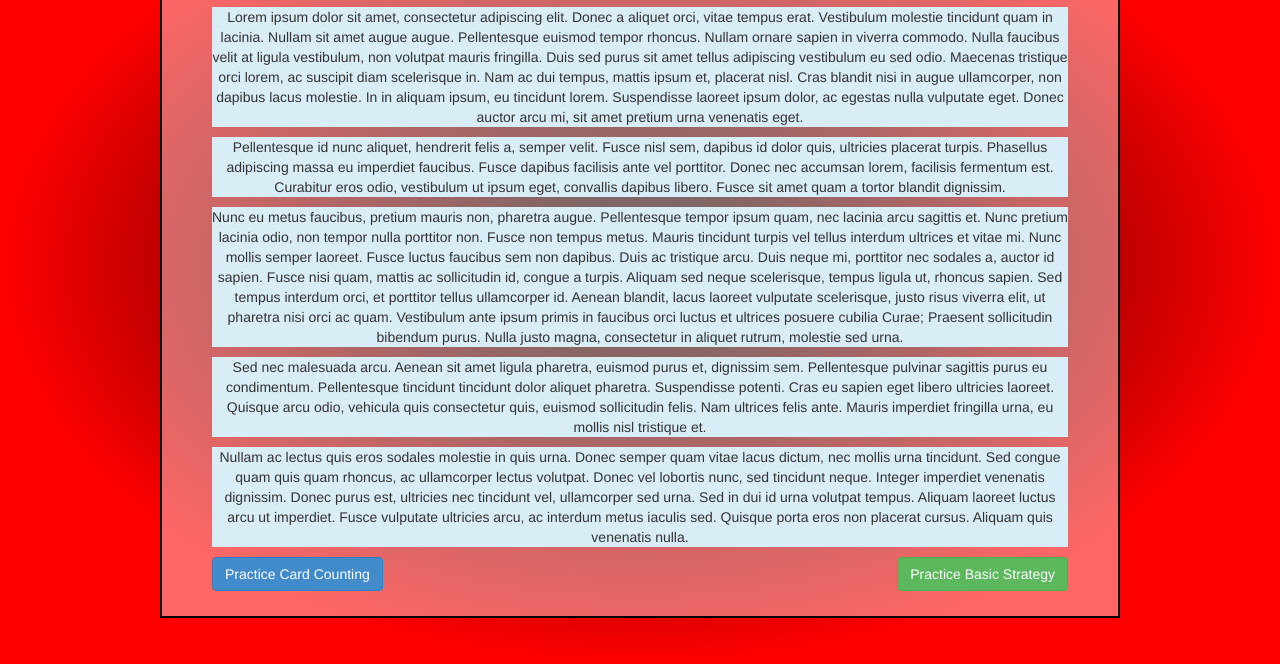
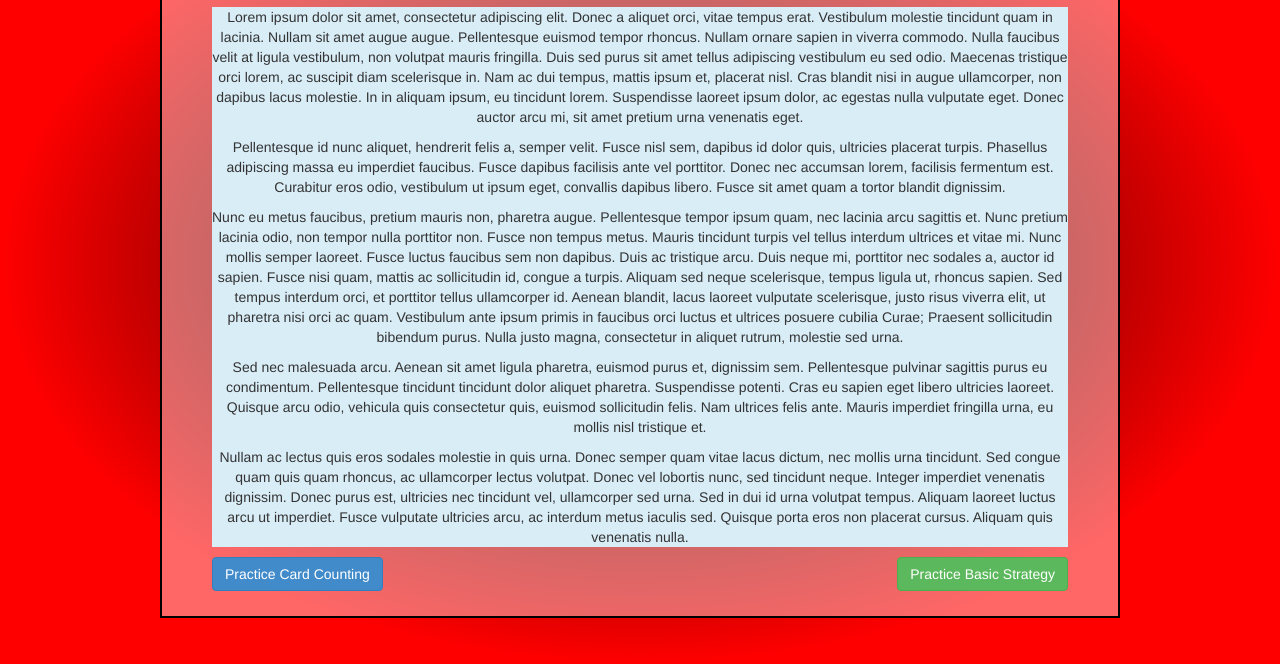
Before and after one commit to stephenscottsmith/Project21, a plain HTML site: page index.html in a window 1280 px wide. Shown: the part 136-800 px from the top of the page. Drawn offline with nearby package versions, Linux system fonts and the light colour scheme.

Commit message:
Changed how the text was displayed so it looks a little bit better.

```diff
--- a/index.html
+++ b/index.html
@@ -21,15 +21,17 @@
         <div class="row-fluid rowextend">
             <div class="transbox">
                 <h1 class="bg-success">Project 21</h1>
-                <p class="bg-info"> Lorem ipsum dolor sit amet, consectetur adipiscing elit. Donec a aliquet orci, vitae tempus erat. Vestibulum molestie tincidunt quam in lacinia. Nullam sit amet augue augue. Pellentesque euismod tempor rhoncus. Nullam ornare sapien in viverra commodo. Nulla faucibus velit at ligula vestibulum, non volutpat mauris fringilla. Duis sed purus sit amet tellus adipiscing vestibulum eu sed odio. Maecenas tristique orci lorem, ac suscipit diam scelerisque in. Nam ac dui tempus, mattis ipsum et, placerat nisl. Cras blandit nisi in augue ullamcorper, non dapibus lacus molestie. In in aliquam ipsum, eu tincidunt lorem. Suspendisse laoreet ipsum dolor, ac egestas nulla vulputate eget. Donec auctor arcu mi, sit amet pretium urna venenatis eget. </p>
+                <div class="bg-info">
+                    <p> Lorem ipsum dolor sit amet, consectetur adipiscing elit. Donec a aliquet orci, vitae tempus erat. Vestibulum molestie tincidunt quam in lacinia. Nullam sit amet augue augue. Pellentesque euismod tempor rhoncus. Nullam ornare sapien in viverra commodo. Nulla faucibus velit at ligula vestibulum, non volutpat mauris fringilla. Duis sed purus sit amet tellus adipiscing vestibulum eu sed odio. Maecenas tristique orci lorem, ac suscipit diam scelerisque in. Nam ac dui tempus, mattis ipsum et, placerat nisl. Cras blandit nisi in augue ullamcorper, non dapibus lacus molestie. In in aliquam ipsum, eu tincidunt lorem. Suspendisse laoreet ipsum dolor, ac egestas nulla vulputate eget. Donec auctor arcu mi, sit amet pretium urna venenatis eget. </p>
 
-                <p class="bg-info">Pellentesque id nunc aliquet, hendrerit felis a, semper velit. Fusce nisl sem, dapibus id dolor quis, ultricies placerat turpis. Phasellus adipiscing massa eu imperdiet faucibus. Fusce dapibus facilisis ante vel porttitor. Donec nec accumsan lorem, facilisis fermentum est. Curabitur eros odio, vestibulum ut ipsum eget, convallis dapibus libero. Fusce sit amet quam a tortor blandit dignissim.</p>
+                    <p>Pellentesque id nunc aliquet, hendrerit felis a, semper velit. Fusce nisl sem, dapibus id dolor quis, ultricies placerat turpis. Phasellus adipiscing massa eu imperdiet faucibus. Fusce dapibus facilisis ante vel porttitor. Donec nec accumsan lorem, facilisis fermentum est. Curabitur eros odio, vestibulum ut ipsum eget, convallis dapibus libero. Fusce sit amet quam a tortor blandit dignissim.</p>
 
-                <p class="bg-info">Nunc eu metus faucibus, pretium mauris non, pharetra augue. Pellentesque tempor ipsum quam, nec lacinia arcu sagittis et. Nunc pretium lacinia odio, non tempor nulla porttitor non. Fusce non tempus metus. Mauris tincidunt turpis vel tellus interdum ultrices et vitae mi. Nunc mollis semper laoreet. Fusce luctus faucibus sem non dapibus. Duis ac tristique arcu. Duis neque mi, porttitor nec sodales a, auctor id sapien. Fusce nisi quam, mattis ac sollicitudin id, congue a turpis. Aliquam sed neque scelerisque, tempus ligula ut, rhoncus sapien. Sed tempus interdum orci, et porttitor tellus ullamcorper id. Aenean blandit, lacus laoreet vulputate scelerisque, justo risus viverra elit, ut pharetra nisi orci ac quam. Vestibulum ante ipsum primis in faucibus orci luctus et ultrices posuere cubilia Curae; Praesent sollicitudin bibendum purus. Nulla justo magna, consectetur in aliquet rutrum, molestie sed urna.</p>
+                    <p>Nunc eu metus faucibus, pretium mauris non, pharetra augue. Pellentesque tempor ipsum quam, nec lacinia arcu sagittis et. Nunc pretium lacinia odio, non tempor nulla porttitor non. Fusce non tempus metus. Mauris tincidunt turpis vel tellus interdum ultrices et vitae mi. Nunc mollis semper laoreet. Fusce luctus faucibus sem non dapibus. Duis ac tristique arcu. Duis neque mi, porttitor nec sodales a, auctor id sapien. Fusce nisi quam, mattis ac sollicitudin id, congue a turpis. Aliquam sed neque scelerisque, tempus ligula ut, rhoncus sapien. Sed tempus interdum orci, et porttitor tellus ullamcorper id. Aenean blandit, lacus laoreet vulputate scelerisque, justo risus viverra elit, ut pharetra nisi orci ac quam. Vestibulum ante ipsum primis in faucibus orci luctus et ultrices posuere cubilia Curae; Praesent sollicitudin bibendum purus. Nulla justo magna, consectetur in aliquet rutrum, molestie sed urna.</p>
 
-                <p class="bg-info">Sed nec malesuada arcu. Aenean sit amet ligula pharetra, euismod purus et, dignissim sem. Pellentesque pulvinar sagittis purus eu condimentum. Pellentesque tincidunt tincidunt dolor aliquet pharetra. Suspendisse potenti. Cras eu sapien eget libero ultricies laoreet. Quisque arcu odio, vehicula quis consectetur quis, euismod sollicitudin felis. Nam ultrices felis ante. Mauris imperdiet fringilla urna, eu mollis nisl tristique et.</p>
+                    <p>Sed nec malesuada arcu. Aenean sit amet ligula pharetra, euismod purus et, dignissim sem. Pellentesque pulvinar sagittis purus eu condimentum. Pellentesque tincidunt tincidunt dolor aliquet pharetra. Suspendisse potenti. Cras eu sapien eget libero ultricies laoreet. Quisque arcu odio, vehicula quis consectetur quis, euismod sollicitudin felis. Nam ultrices felis ante. Mauris imperdiet fringilla urna, eu mollis nisl tristique et.</p>
 
-                <p class="bg-info">Nullam ac lectus quis eros sodales molestie in quis urna. Donec semper quam vitae lacus dictum, nec mollis urna tincidunt. Sed congue quam quis quam rhoncus, ac ullamcorper lectus volutpat. Donec vel lobortis nunc, sed tincidunt neque. Integer imperdiet venenatis dignissim. Donec purus est, ultricies nec tincidunt vel, ullamcorper sed urna. Sed in dui id urna volutpat tempus. Aliquam laoreet luctus arcu ut imperdiet. Fusce vulputate ultricies arcu, ac interdum metus iaculis sed. Quisque porta eros non placerat cursus. Aliquam quis venenatis nulla.</p>
+                    <p>Nullam ac lectus quis eros sodales molestie in quis urna. Donec semper quam vitae lacus dictum, nec mollis urna tincidunt. Sed congue quam quis quam rhoncus, ac ullamcorper lectus volutpat. Donec vel lobortis nunc, sed tincidunt neque. Integer imperdiet venenatis dignissim. Donec purus est, ultricies nec tincidunt vel, ullamcorper sed urna. Sed in dui id urna volutpat tempus. Aliquam laoreet luctus arcu ut imperdiet. Fusce vulputate ultricies arcu, ac interdum metus iaculis sed. Quisque porta eros non placerat cursus. Aliquam quis venenatis nulla.</p>
+                </div>
                 <div>
                     <a class="pull-left" href="#"><button type="button" class="btn btn-primary">Practice Card Counting</button></a>
                     <a class="pull-right" href="#"><button type="button" class="btn btn-success">Practice Basic Strategy</button></a>
```
